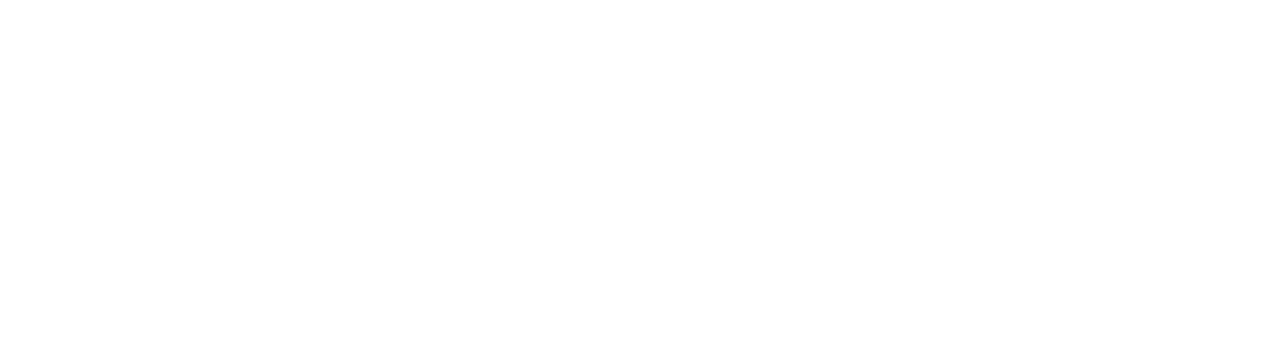
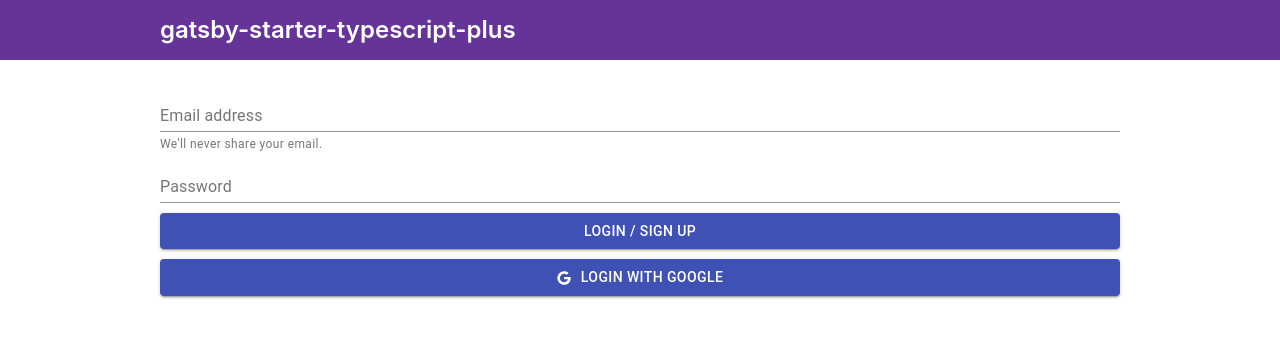
Before and after one commit to Jazz-hash/Gatsby-Firebase-Authentication, a Gatsby site: page /login in a window 1280 px wide. Before the commit this address had no page. Built offline with nearby package versions, Linux system fonts and the light colour scheme; Gatsby itself is replaced by a stand-in of ours; some packages are replaced by stand-ins of ours; no server answers.

Commit message:
Initial commit

```diff
--- /dev/null
+++ b/FirebaseProvider.tsx
@@ -0,0 +1,67 @@
+import React from 'react'
+import firebase from 'firebase'
+// Your config that you stored in the env file.
+const firebaseConfig = {
+  apiKey: process.env.GATSBY_FIREBASE_APIKEY,
+  appId: process.env.GATSBY_FIREBASE_APPID,
+  authDomain: process.env.GATSBY_FIREBASE_AUTHDOMAIN,
+  databaseURL: process.env.GATSBY_FIREBASE_DATABASEURL,
+  measurementId: process.env.GATSBY_FIREBASE_MEASUREMENTID,
+  messagingSenderId: process.env.GATSBY_FIREBASE_MESSAGINGSENDERID,
+  projectId: process.env.GATSBY_FIREBASE_PROJECTID,
+  storageBucket: process.env.GATSBY_FIREBASE_STORAGEBUCKET
+}
+// The type definition for the firebase context data.
+export interface FirebaseContextData {
+  isInitialized: boolean
+  firebase: typeof firebase
+  authToken: string | null
+  setAuthToken: (authToken: string) => void
+}
+// The firebase context that will store the firebase instance and other useful variables.
+export const FirebaseContext = React.createContext<FirebaseContextData>({
+  authToken: null,
+  firebase,
+  isInitialized: false,
+  setAuthToken: () => {}
+})
+// The provider that will store the logic for manipulating the firebase instance and variables.
+export const FirebaseProvider: React.FC = ({ children }) => {
+  const [isInitialized, setIsInitialized] = React.useState(false)
+
+  // If we have a window and the authToken already exists in localstorage then initialize the authToken value otherwise null.
+  const [authToken, setAuthToken] = React.useState<FirebaseContextData['authToken']>(
+    typeof window === 'object' ? window.localStorage.getItem('authToken') : null
+  )
+  // If firebase has not been initialized then initialize it.
+  if (!firebase.apps.length) {
+    firebase.initializeApp(firebaseConfig)
+    setIsInitialized(true)
+  }
+  // A method for setting the authToken in state and local storage.
+  const onSetAuthToken = (token: string) => {
+    setAuthToken(token)
+    localStorage.setItem('authToken', token)
+  }
+  // If we have the window object and there is no authToken then try to get the authToken from local storage.
+  React.useEffect(() => {
+    if (typeof window === 'object' && !authToken) {
+      const token = window.localStorage.getItem('authToken')
+      if (token) {
+        onSetAuthToken(token)
+      }
+    }
+  }, [authToken])
+  return (
+    <FirebaseContext.Provider
+      value={{
+        authToken,
+        firebase,
+        isInitialized,
+        setAuthToken: onSetAuthToken
+      }}
+    >
+      {children}
+    </FirebaseContext.Provider>
+  )
+}
--- a/package.json
+++ b/package.json
@@ -26,8 +26,13 @@
   "dependencies": {
     "@emotion/core": "^10.0.10",
     "@emotion/styled": "^10.0.12",
+    "@fortawesome/fontawesome-svg-core": "^1.2.32",
+    "@fortawesome/free-brands-svg-icons": "^5.15.1",
+    "@fortawesome/react-fontawesome": "^0.1.11",
+    "@material-ui/core": "^4.11.0",
     "babel-plugin-styled-components": "^1.10.1",
     "classnames": "^2.2.6",
+    "firebase": "^7.24.0",
     "gatsby": "^2.10.0",
     "gatsby-image": "^2.2.1",
     "gatsby-plugin-canonical-urls": "^2.1.0",
--- /dev/null
+++ b/services/AuthError.tsx
@@ -0,0 +1,2 @@
+import { FirebaseError as FBError } from 'firebase'
+export type AuthError = FBError & Error
--- /dev/null
+++ b/services/index.ts
@@ -0,0 +1,2 @@
+export { FirebaseContext, FirebaseProvider } from "../FirebaseProvider"
+export { AuthError } from "./AuthError"
--- a/src/components/LayoutRoot.tsx
+++ b/src/components/LayoutRoot.tsx
@@ -2,6 +2,7 @@
 import { Global, css } from '@emotion/core'
 import styled from '@emotion/styled'
 import normalize from '../styles/normalize'
+import { FirebaseProvider } from '../../services'
 
 const StyledLayoutRoot = styled.div`
   display: flex;
@@ -14,10 +15,10 @@
 }
 
 const LayoutRoot: React.FC<LayoutRootProps> = ({ children, className }) => (
-  <>
+  <FirebaseProvider>
     <Global styles={() => css(normalize)} />
     <StyledLayoutRoot className={className}>{children}</StyledLayoutRoot>
-  </>
+  </FirebaseProvider>
 )
 
 export default LayoutRoot
--- /dev/null
+++ b/src/components/Login.tsx
@@ -0,0 +1,95 @@
+import { AuthError, FirebaseContext } from '../../services'
+import { Button, FormControl, FormHelperText, Input, InputLabel } from '@material-ui/core'
+import { FontAwesomeIcon } from '@fortawesome/react-fontawesome'
+import React from 'react'
+import { auth } from 'firebase'
+import { faGoogle } from '@fortawesome/free-brands-svg-icons'
+import { navigate } from 'gatsby'
+const Login: React.FC = () => {
+  // get the variables we need for authentication.
+  const { firebase, authToken, setAuthToken } = React.useContext(FirebaseContext)
+  // setup some state variables for login
+  const [email, setEmail] = React.useState<string>('')
+  const [password, setPassword] = React.useState<string>('')
+
+  // The method for handling google authentication
+  const handleGoogleAuth = React.useCallback(
+    async (event: React.MouseEvent<HTMLButtonElement, MouseEvent>) => {
+      try {
+        event.preventDefault()
+        const provider = new firebase.auth.GoogleAuthProvider()
+        // get the credential from the google auth.
+        const { credential } = await firebase.auth().signInWithPopup(provider)
+        // if we have a credential then get the access token and set it in state.
+
+        if (credential) {
+          // This has to be assigned to the oathcredential type so that we can get the accessToken property.
+          const { accessToken } = credential as auth.OAuthCredential
+          setAuthToken(accessToken as string)
+        }
+      } catch (e) {
+        console.log(e)
+      }
+    },
+    [firebase, setAuthToken]
+  )
+  // Method for signing up and logging in.
+  const handleSignupAndLogin = React.useCallback(
+    async (event: React.MouseEvent<HTMLButtonElement, MouseEvent>) => {
+      let authError: AuthError | undefined
+      try {
+        event.preventDefault()
+        // Try to create a new user with the email and password.
+        const { user } = await firebase.auth().createUserWithEmailAndPassword(email, password)
+
+        // If successful and we have a user the set the authToken.
+        if (user) {
+          const { refreshToken } = user
+          setAuthToken(refreshToken)
+        }
+        // If there is an error set the authError to the new error
+      } catch (error) {
+        authError = error
+      } finally {
+        // If there is an authError and the code is that the email is already in user try to sign the user in with the email and password instead.
+        if (authError?.code === 'auth/email-already-in-use') {
+          const { user } = await firebase.auth().signInWithEmailAndPassword(email, password)
+          // We"ve been here before… set the authToken if there is a user.
+          if (user) {
+            const { refreshToken } = user
+            setAuthToken(refreshToken)
+          }
+        }
+      }
+    },
+    [email, password, firebase, setAuthToken]
+  )
+  // Effect that will reroute the user to the index.tsx file if there is an authToken
+  React.useEffect(() => {
+    if (authToken) {
+      navigate('/')
+    }
+  }, [authToken])
+  return (
+    <form style={{ display: 'flex', flexDirection: 'column' }}>
+      <FormControl>
+        <InputLabel htmlFor="email">Email address</InputLabel>
+        <Input id="email" aria-describedby="email-helper" value={email} onChange={event => setEmail(event.currentTarget.value)} />
+        <FormHelperText id="email-helper">We&apos;ll never share your email.</FormHelperText>
+      </FormControl>
+      <FormControl>
+        <InputLabel htmlFor="password">Password</InputLabel>
+        <Input id="password" value={password} onChange={event => setPassword(event.currentTarget.value)} />
+      </FormControl>
+      <Button type="submit" variant="contained" color="primary" style={{ marginTop: '10px' }} onClick={handleSignupAndLogin}>
+        Login / Sign Up
+      </Button>
+      <Button type="button" variant="contained" color="primary" style={{ marginTop: '10px' }} onClick={handleGoogleAuth}>
+        <FontAwesomeIcon icon={faGoogle} style={{ marginRight: '10px' }} />
+        Login With Google
+      </Button>
+    </form>
+  )
+}
+
+export default Login
--- a/src/components/Page.tsx
+++ b/src/components/Page.tsx
@@ -1,5 +1,6 @@
 import * as React from 'react'
 import styled from '@emotion/styled'
+import { FirebaseContext } from '../../services'
 
 import { dimensions } from '../styles/variables'
 
@@ -14,7 +15,10 @@
 interface PageProps {
   className?: string
 }
+const Page: React.FC<PageProps> = ({ children, className }) => {
+  const { isInitialized } = React.useContext(FirebaseContext)
+  console.log(`firebase instance is ${isInitialized ? 'initialized' : 'not initialized'}`)
 
-const Page: React.FC<PageProps> = ({ children, className }) => <StyledPage className={className}>{children}</StyledPage>
-
+  return <StyledPage className={className}>{children}</StyledPage>
+}
 export default Page
--- a/src/pages/index.tsx
+++ b/src/pages/index.tsx
@@ -4,16 +4,19 @@
 import Page from '../components/Page'
 import Container from '../components/Container'
 import IndexLayout from '../layouts'
+import PrivateRoute from '../components/PrivateRoute'
 
 const IndexPage = () => (
   <IndexLayout>
     <Page>
+      <PrivateRoute path="/login">
         <Container>
           <h1>Hi people</h1>
           <p>Welcome to your new Gatsby site.</p>
           <p>Now go build something great.</p>
           <Link to="/page-2/">Go to page 2</Link>
         </Container>
+      </PrivateRoute>
     </Page>
   </IndexLayout>
 )
--- /dev/null
+++ b/src/pages/login.tsx
@@ -0,0 +1,15 @@
+import * as React from 'react'
+import Page from '../components/Page'
+import Container from '../components/Container'
+import IndexLayout from '../layouts'
+import Login from '../components/Login'
+const LoginPage = () => (
+  <IndexLayout>
+    <Page>
+      <Container>
+        <Login />
+      </Container>
+    </Page>
+  </IndexLayout>
+)
+export default LoginPage
```
Also changed, not shown: src/components/PrivateRoute.tsx (added, +15 -0 lines), 2 other files. Lines whose indentation alone changed are shown as unchanged.
